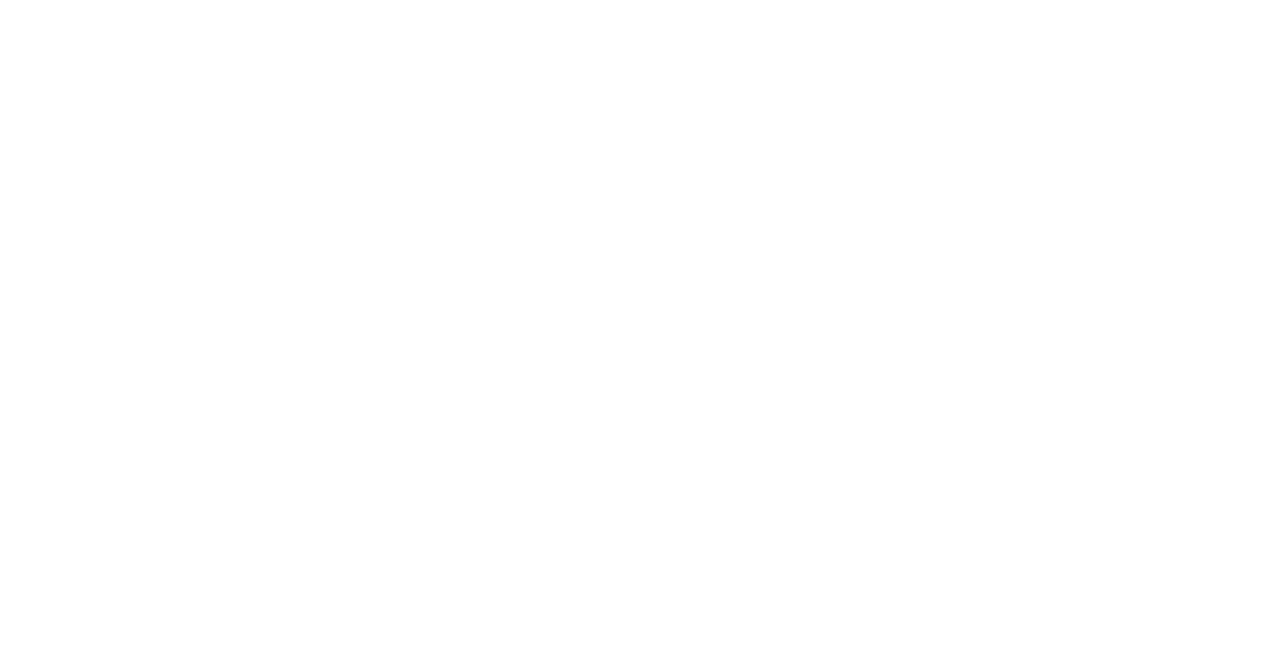
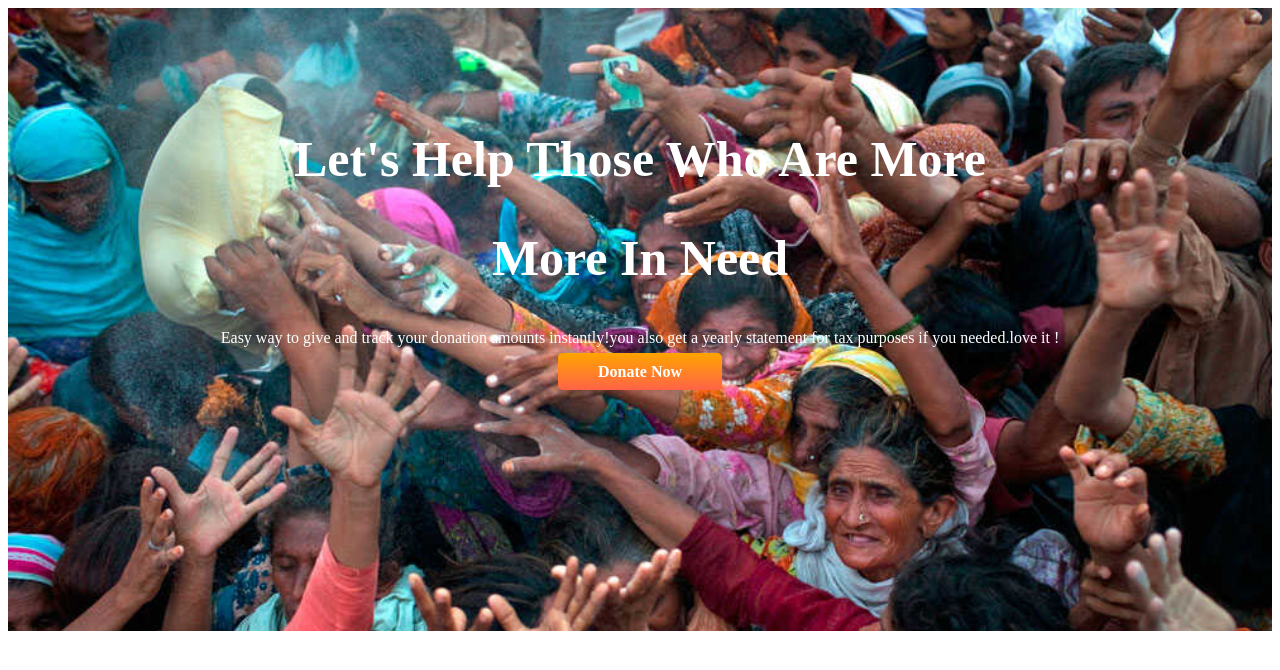
Before and after one commit to mithelazaman/donate-today, a plain HTML site: page index.html in a window 1280 px wide. Drawn offline with Linux system fonts and the light colour scheme.

Commit message:
people-need added

```diff
--- a/index.html
+++ b/index.html
@@ -5,10 +5,23 @@
     <meta http-equiv="X-UA-Compatible" content="IE=edge">
     <meta name="viewport" content="width=device-width, initial-scale=1.0">
     <title>donate-today</title>
+    <link rel="preconnect" href="https://fonts.googleapis.com">
+<link rel="preconnect" href="https://fonts.gstatic.com" crossorigin>
     <link rel="stylesheet" href="style.css">
 
 </head>
 <body>
+    <section class="people-need">
+        <div>
+            <h1>Let's Help Those Who Are More </h1>
+            <h1>More In Need</h1>
+            <p>Easy way to give and track your donation amounts instantly!you also get a yearly statement for tax purposes if you needed.love it !</p>
+            <a class="link-button"target="_blank"href=https://www.linkedin.com/company/programminghero>Donate Now</a>
+
+            </div>
+
+        </div>
+    </section>
 
 </body>
 </html>
--- a/style.css
+++ b/style.css
@@ -0,0 +1,28 @@
+.body {
+    font-family: 'Bebas Neue', cursive;
+    margin: 0;
+
+}
+h1{
+    font-size: 50px;
+}
+.link-button{
+    text-decoration: none;
+    background-image: linear-gradient(orange,tomato);
+    padding: 10px 40px;
+    border-radius: 5px;
+    color: white;
+    font-weight: 700;
+
+}
+.people-need{
+    background-image: url(images/donation6.jpg);
+    background-repeat: no-repeat;
+    background-color: rgb(0,0,0,5);
+    background-size: 100%;
+    padding-top: 80px;
+    padding-bottom:250px;
+    color: white;
+    text-align: center;
+
+}
```
